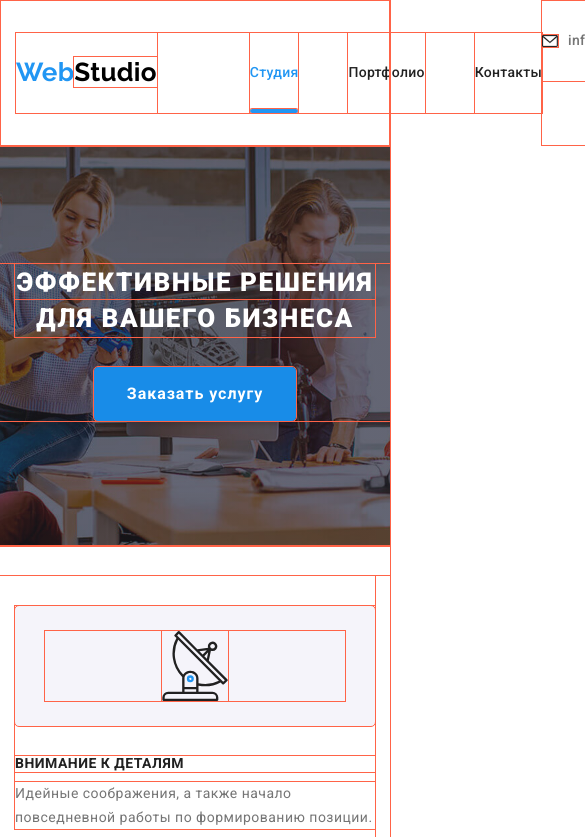
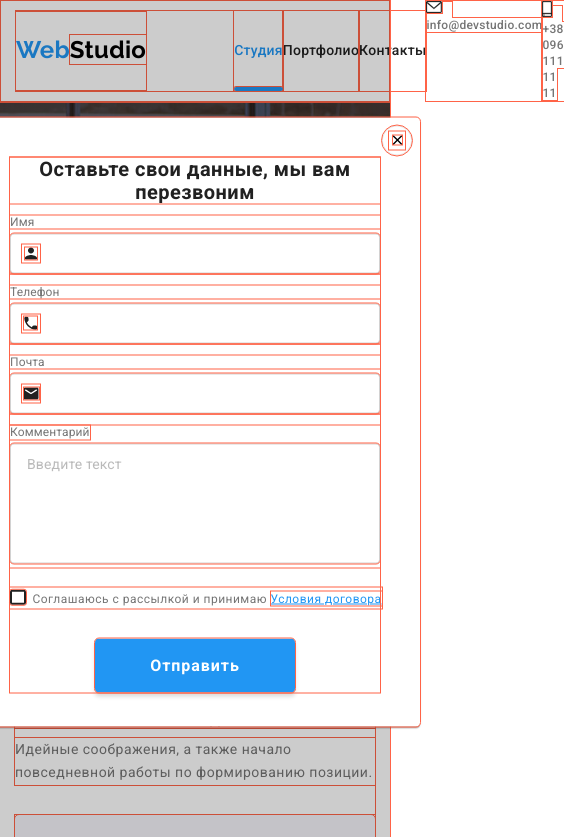
Before and after one commit to Katarina-KL/goit-markup-hw-08, a plain HTML site: page index.html in a window 390 px wide. Both pictures are taken after a click on the button "Заказать услугу". Shown: the top 837 px of the page, 585 px wide, since content can reach past the window. Drawn offline with nearby package versions, Linux system fonts and the light colour scheme.

Commit message:
Tablet and desktop versions done

```diff
--- a/index.html
+++ b/index.html
@@ -51,7 +51,7 @@
             </li>
           </ul>
         </nav>
-
+        <!-- media -->
         <ul class="contacts header-links__contacts list">
           <li class="contacts__item">
             <a href="mailto:info@devstudio.com" class="contacts__link link">
@@ -690,7 +690,7 @@
     </footer>
 
     <!-- Модальное окно -->
-    <!-- <div data-modal class="backdrop is-hidden">
+    <div data-modal class="backdrop is-hidden">
       <div class="modal">
         <button
           data-modal-close
@@ -778,6 +778,6 @@
         </form>
       </div>
     </div>
-    <script src="./js/modal.js"></script> -->
+    <script src="./js/modal.js"></script>
   </body>
 </html>
--- a/sass/components/_benefits.scss
+++ b/sass/components/_benefits.scss
@@ -37,6 +37,8 @@
    line-height: 1.14;
    @extend %uppercase-text;
    color: var(--title-color);
+
+   @media screen and (max-width: 767.98px) { text-align: center; }
 }
 
 .benefits__text {
--- a/sass/components/_contacts.scss
+++ b/sass/components/_contacts.scss
@@ -1,17 +1,20 @@
 .header-links__contacts {
-   @media screen and (min-width: 768px) {
+   @media screen and (min-width: 480px) and (max-width: 1199.98px) {
          flex-direction: column;
    }
 }
 
-.contacts__item + .contacts__item { margin-left: 50px; }
+.contacts__item:not(:last-child) {
+@media screen and (min-width: 768px) {
+   margin-bottom: 10px;
+   }
+}
+
+.contacts__item + .contacts__item { @media screen and (min-width: 1200px) {margin-left: 50px; } }
 
 .contacts__link {
    width: 100%;
-   display: flex;
    align-items: center;
-   padding-top: 32px;
-   padding-bottom: 32px;
 
    color: var(--main-text-color);
 
@@ -20,6 +23,13 @@
    &:hover,
    &:focus {
       @extend %accent-color;
+   }
+
+   @media screen and (max-width: 1199.98px) { font-size: 12px; }
+
+   @media screen and (min-width: 1200px) { display: flex;
+      padding-top: 32px;
+      padding-bottom: 32px;
    }
 }
 
@@ -33,10 +43,11 @@
    width: 270px;
    margin-right: 30px;
    @media screen and (max-width: 1199px) {
-      margin-left: auto;
-      margin-right: auto;
       margin-bottom: 60px;
+      width: 354px;
    }
+
+   @media screen and (min-width: 768px) and (max-width: 1199.98px) { justify-content: flex-start; }
 }
 
 .contacts__item-footer {
--- a/sass/components/_footer.scss
+++ b/sass/components/_footer.scss
@@ -9,12 +9,14 @@
 
 .container__footer-links {
    display: flex;
-   width: 1200px;
+   max-width: 1200px;
    align-items: baseline;
    flex-wrap: wrap;
    justify-content: center;
 
    font-family: var(--main-font);
+
+
 }
 
 .address-links { margin-top: 20px; }
--- a/sass/components/_logo.scss
+++ b/sass/components/_logo.scss
@@ -1,12 +1,16 @@
 .logo {
    font-family: var(--logo-font);
-   font-size: 26px;
+   font-size: 24px;
    font-weight: 700;
    line-height: 1.2;
 
    &:hover,
    &:focus {
       @extend %accent-color;
+   }
+
+   @media screen and (min-width: 1200px) {
+      font-size: 26px;
    }
 }
 
--- a/sass/components/_modal.scss
+++ b/sass/components/_modal.scss
@@ -39,6 +39,11 @@
    opacity: 1;
    transform: translate(-50%, -50%) scale(1);
    transition: transform var(--trans-duration) var(--trans-timing), opacity var(--trans-duration) var(--trans-timing);
+
+   @media screen and (max-width: 1199.98px) {
+   width: 450px;
+   height: 609px;
+}
 }
 
 .modal__close-button {
@@ -123,16 +128,17 @@
    justify-content: center;
    margin-top: 20px;
 
-   font-size: 14px;
+   text-align: start;
+   font-size: 12px;
    line-height: 1.7;
-   text-align: center;
+   white-space: nowrap;
 
    &::before {
       display: inline-block;
 
       width: 16px;
       height: 15px;
-      margin-right: 5px;
+      margin-right: 3px;
 
       cursor: pointer;
 
@@ -142,6 +148,8 @@
       transform: translateY(15%);
       transition: border var(--trans-duration) var(--trans-timing);
    }
+
+   @media screen and (min-width: 1200px) { font-size: 14px; }
 }
 
 .modal__checkbox {
--- a/sass/components/_nav.scss
+++ b/sass/components/_nav.scss
@@ -6,10 +6,12 @@
 
 .site-nav {
    display: flex;
-   margin-left: 93px;
+   margin-left: 88px;
 }
 
-.site-nav__item { &:not(:last-child) { margin-right: 50px; } }
+.site-nav__item { &:not(:last-child) {
+   @media screen and (min-width: 768px) { margin-right: 50px; }
+}
 
 .site-nav__link {
    display: block;
@@ -42,4 +44,4 @@
       border-radius: 2px;
       content: "";
    }
-}
+} }
--- a/sass/components/_subscription.scss
+++ b/sass/components/_subscription.scss
@@ -7,8 +7,12 @@
    display: flex;
    align-items: center;
    flex-wrap: wrap;
+   flex-direction: column;
 
-   @media screen and (min-width: 1200px) { flex-wrap: nowrap; }
+   @media screen and (min-width: 1200px) {
+      flex-wrap: nowrap;
+      flex-direction: row;
+   }
 }
 
 .subscription__button {
@@ -19,6 +23,8 @@
    height: 50px;
    padding-left: 28px;
    padding-right: 29px;
+   margin-left: auto;
+   margin-right: auto;
 
    &:hover,
    &:focus {
```
Also changed, not shown: css/main.css, css/main.min.css, 2 other files.
